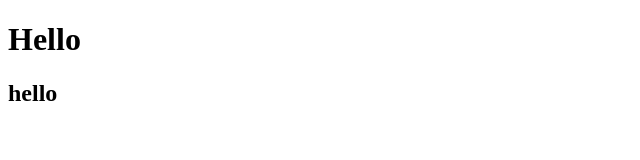
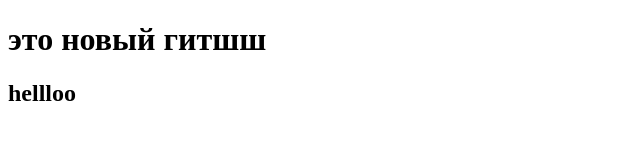
Before and after one commit to dinara755/test_repo, a plain HTML site: page index.html in a window 1280 px wide. Shown: the whole page, without its empty margins (0-640 px from the left). Drawn offline with Linux system fonts and the light colour scheme.

Commit message:
new commit

```diff
--- a/index.html
+++ b/index.html
@@ -4,10 +4,11 @@
     <meta charset="UTF-8">
     <meta http-equiv="X-UA-Compatible" content="IE=edge">
     <meta name="viewport" content="width=device-width, initial-scale=1.0">
-    <title>Document</title>
+    <title>New git f  </title>
 </head>
 <body>
-    <h1>Hello</h1>
-    <h2>hello</h2>
+    <h1>это новый гитшш</h1>
+    <h2>hellloo</h2>
+
 </body>
 </html>
```
Also changed, not shown: 1 other file.
